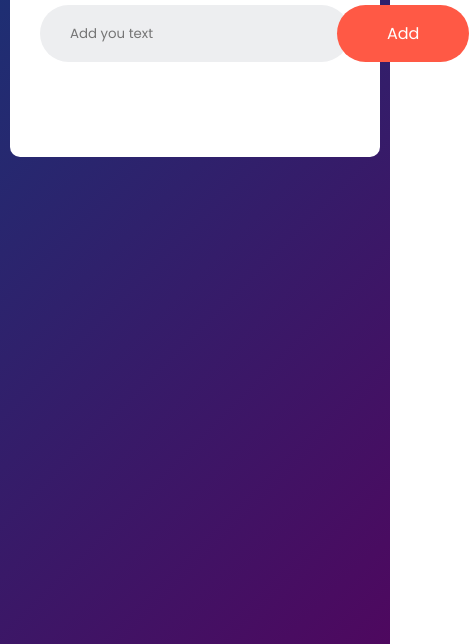
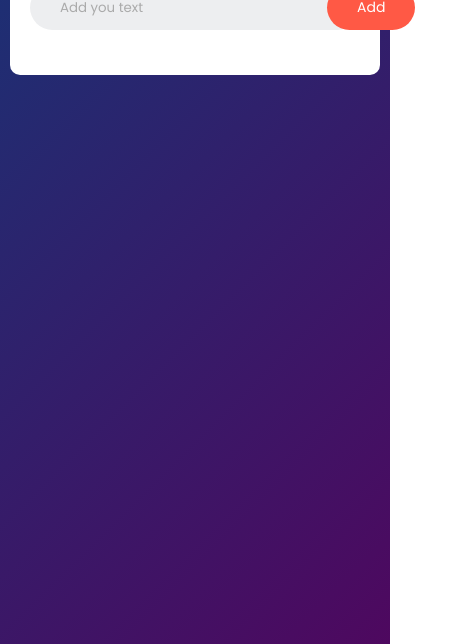
Before and after one commit to SunnyMondal53778/ToDo-App, a plain HTML site: page index.html in a window 390 px wide. Shown: the part 200-844 px from the top of the page, 469 px wide, since content can reach past the window. Drawn offline with Linux system fonts and the light colour scheme.

Commit message:
Version 1.0.0

```diff
--- a/style.css
+++ b/style.css
@@ -97,3 +97,34 @@ ul li span{
 ul li span:hover{
     background: #edeef0;
 }
+button:hover {
+    background: #ff3e3a;
+}
+input:focus {
+    outline: none;
+}
+@media (max-width: 600px) {
+    .todo-app {
+        padding: 20px;
+    }
+
+    button {
+        padding: 12px 30px;
+        font-size: 14px;
+    }
+
+    ul li {
+        font-size: 15px;
+    }
+}
+button {
+    transition: background 0.3s ease;
+}
+
+ul li {
+    transition: background 0.2s ease;
+}
+input::placeholder {
+    color: #aaa;
+    opacity: 1;
+}
```
